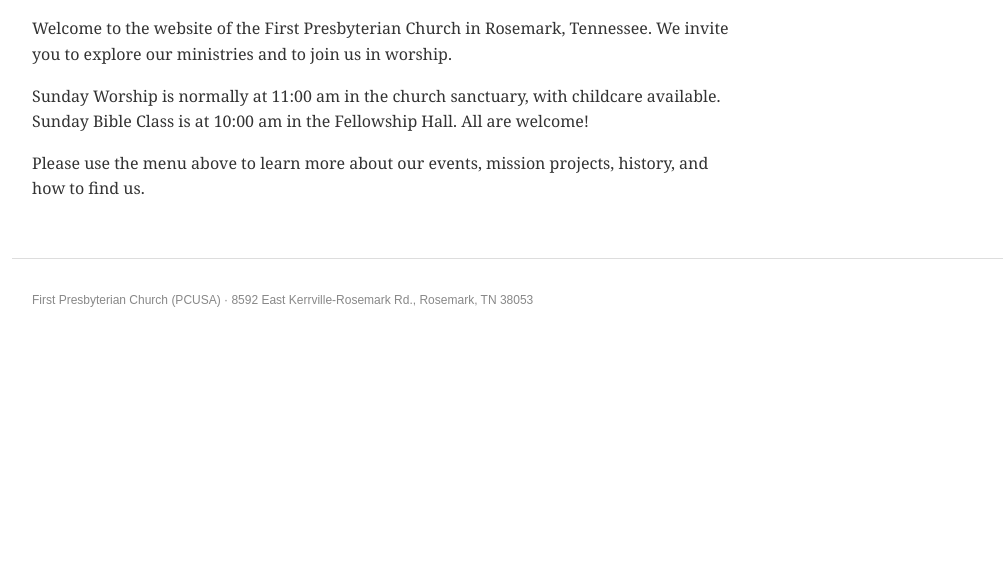
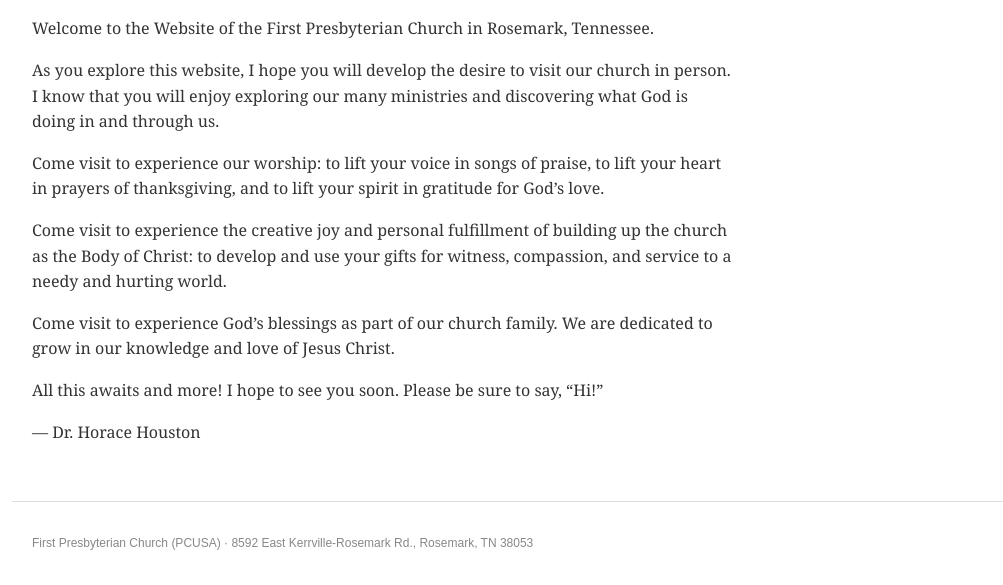
Before and after one commit to chouston3/rosemarkfpc, a plain HTML site: page index.html in a window 1280 px wide. Shown: the part 482-1067 px from the top of the page, without its empty margins (128-1131 px from the left). Before the commit the page ends 824 px from the top, so only its background shows below. Drawn offline with Linux system fonts and the light colour scheme.

Commit message:
Update index.html

```diff
--- a/index.html
+++ b/index.html
@@ -11,10 +11,11 @@
 <h1 class="site-title"><a href="index.html">FIRST PRESBYTERIAN CHURCH (PCUSA)</a></h1>
 <p class="site-address">8592 East Kerrville-Rosemark Rd., Rosemark, TN 38053</p>
 <nav class="site-nav">
-<a href="welcome.html">Welcome</a>
+<a href="index.html">Welcome</a>
 <a href="events.html">Events</a>
 <a href="mission.html">Mission Projects</a>
 <a href="invitations-to-pray.html">Invitations to Pray</a>
+<a href="sermons.html">Sermons</a>
 <a href="history.html">History</a>
 <a href="directions.html">Directions</a>
 <a href="contact.html">Contact Us</a>
@@ -24,9 +25,13 @@
 <main class="content">
 <img class="hero" src="images/church-building.jpg" alt="First Presbyterian Church building">
 <h2>Welcome</h2>
-<p>Welcome to the website of the First Presbyterian Church in Rosemark, Tennessee. We invite you to explore our ministries and to join us in worship.</p>
-<p>Sunday Worship is normally at 11:00 am in the church sanctuary, with childcare available. Sunday Bible Class is at 10:00 am in the Fellowship Hall. All are welcome!</p>
-<p>Please use the menu above to learn more about our events, mission projects, history, and how to find us.</p>
+<p>Welcome to the Website of the First Presbyterian Church in Rosemark, Tennessee.</p>
+<p>As you explore this website, I hope you will develop the desire to visit our church in person. I know that you will enjoy exploring our many ministries and discovering what God is doing in and through us.</p>
+<p>Come visit to experience our worship: to lift your voice in songs of praise, to lift your heart in prayers of thanksgiving, and to lift your spirit in gratitude for God&rsquo;s love.</p>
+<p>Come visit to experience the creative joy and personal fulfillment of building up the church as the Body of Christ: to develop and use your gifts for witness, compassion, and service to a needy and hurting world.</p>
+<p>Come visit to experience God&rsquo;s blessings as part of our church family. We are dedicated to grow in our knowledge and love of Jesus Christ.</p>
+<p>All this awaits and more! I hope to see you soon. Please be sure to say, &ldquo;Hi!&rdquo;</p>
+<p class="signature">&mdash; Dr. Horace Houston</p>
 </main>
 <aside class="sidebar">
 <h3>PCUSA</h3>
```
